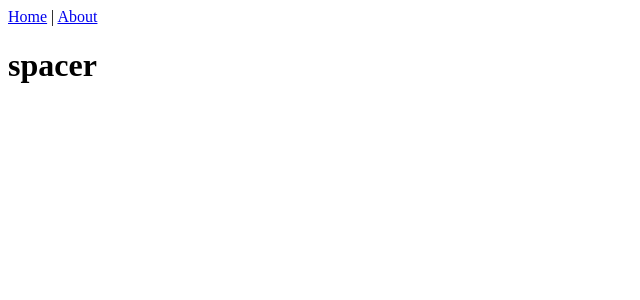
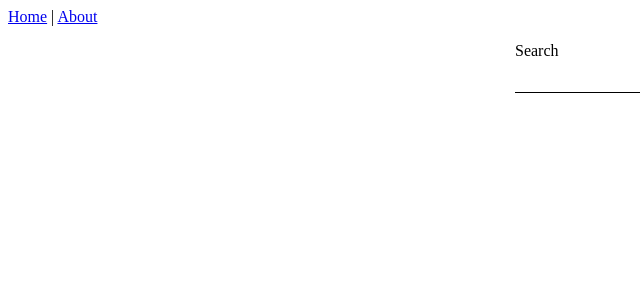
Before and after one commit to Alicja67/newAppVue, a Vue app: page / in a window 1280 px wide. Shown: the top 300 px of the page, without its empty margins (0-640 px from the left). Built offline with nearby package versions, Linux system fonts and the light colour scheme.

Commit message:
Search data from NASA api

```diff
--- a/package.json
+++ b/package.json
@@ -9,6 +9,7 @@
     "lint": "vue-cli-service lint"
   },
   "dependencies": {
+    "axios": "^0.26.0",
     "core-js": "^3.8.3",
     "vue": "^2.6.14",
     "vue-router": "^3.5.1"
--- a/src/router/index.js
+++ b/src/router/index.js
@@ -1,15 +1,15 @@
 import AboutViewVue from '@/views/AboutView.vue';
 import Vue from 'vue';
 import VueRouter from 'vue-router';
-import HomeView from '../views/HomeView.vue';
+import SearchView from '../views/SearchView.vue';
 
 Vue.use(VueRouter);
 
 const routes = [
   {
     path: '/',
-    name: 'home',
-    component: HomeView,
+    name: 'search',
+    component: SearchView,
   },
   {
     path: '/about',
--- a/src/views/HomeView.vue
+++ /dev/null
@@ -1,11 +0,0 @@
-<template>
-  <div class="home">
-    <h1>spacer</h1>
-  </div>
-</template>
-
-<script>
-export default {
-  name: 'HomeView',
-};
-</script>
--- /dev/null
+++ b/src/views/SearchView.vue
@@ -0,0 +1,67 @@
+/* eslint-disable no-trailing-spaces */
+
+<template>
+<div class="wrapper">
+    <div class="search">
+      <p>Search</p>
+      <label for="search">
+        <input
+          name="search"
+          id="search"
+          type="text"
+          v-model="searchValue"
+          @input="handleInput"
+        />
+      </label>
+    </div>
+  </div>
+</template>
+
+<script>
+import axios from 'axios';
+
+export default {
+  name: 'SearchView',
+  data() {
+    return {
+      searchValue: '',
+    };
+  },
+  methods: {
+    handleInput() {
+      const API = 'https://images-api.nasa.gov';
+      axios.get(`${API}/search?q=${this.searchValue}&media_type=image`)
+        .then((response) => {
+          console.log(response);
+        })
+        .catch((error) => {
+          console.log(error);
+        });
+    },
+  },
+};
+</script>
+
+<style lang="scss" scoped>
+  .wrapper {
+    display: flex;
+    flex-direction: column;
+    justify-content: center;
+    align-items: center;
+  }
+  .search {
+    display: flex;
+    flex-direction: column;
+    width: 250px;
+
+    input {
+      height: 30px;
+      border: 0;
+      border-bottom: 1px solid black;
+    }
+
+    p {
+      margin-bottom: 0;
+    }
+  }
+</style>
```
Also changed, not shown: .eslintrc.js, 1 other file (tests, documents, lock files or other folders).
